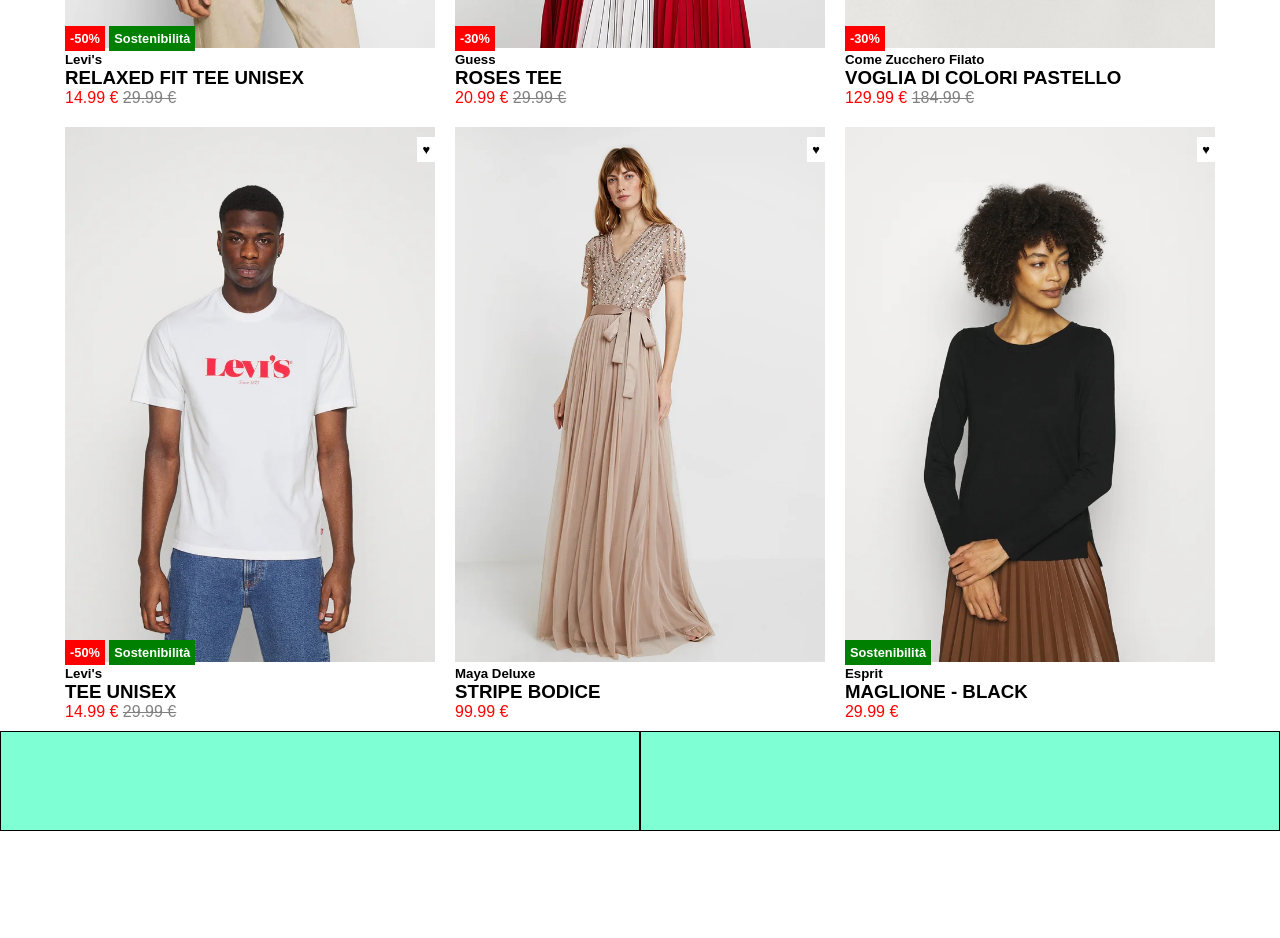
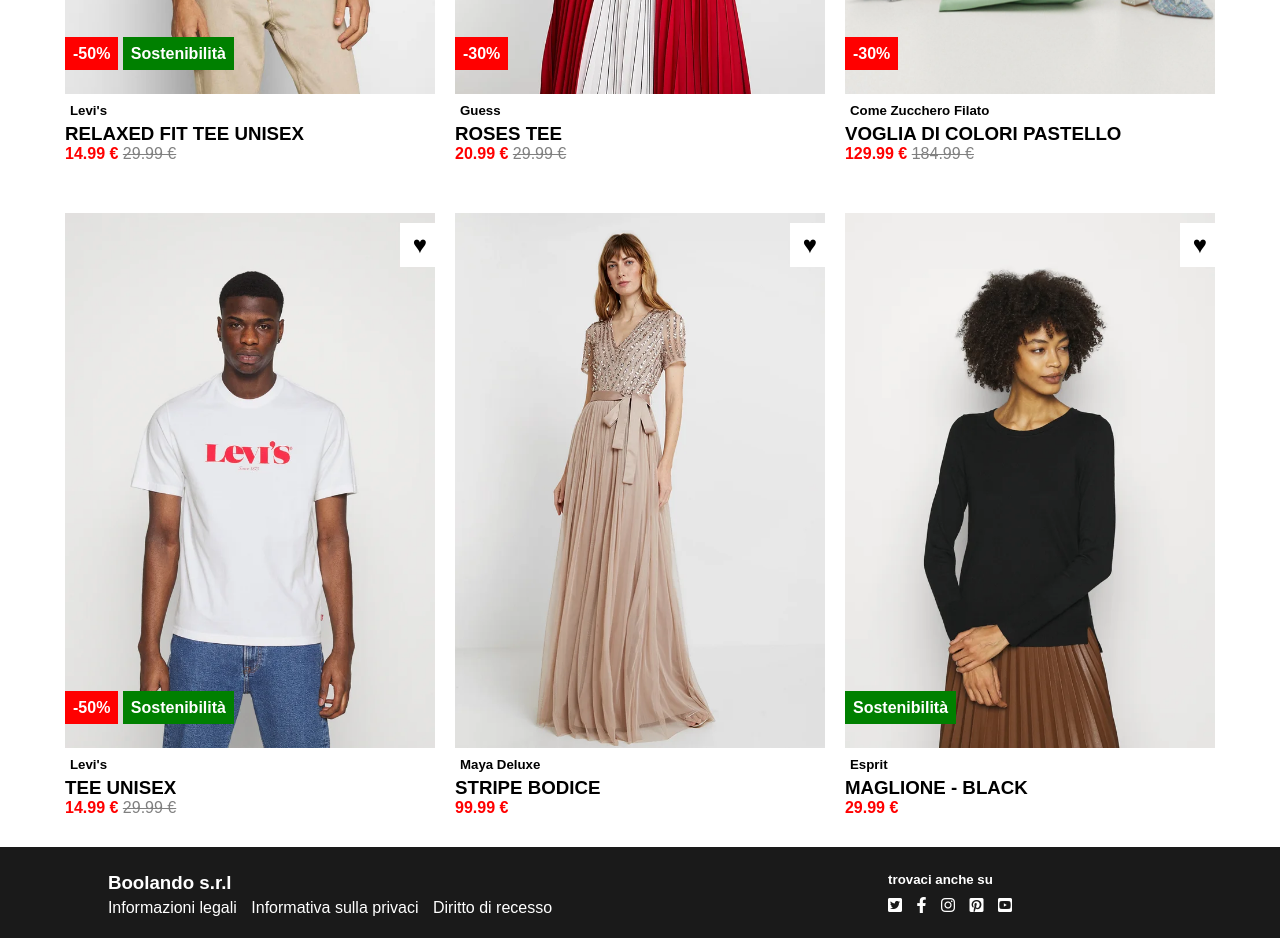
Before and after one commit to AntonelloStefania/html-css-boolando, a plain HTML site: page index.html in a window 1280 px wide. Shown: the part 560-1498 px from the top of the page. Before the commit the page ends 1391 px from the top, so only its background shows below. Drawn offline with Linux system fonts and the light colour scheme.

Commit message:
[add] stile e contenuto footer/ESERCIZIO COMPLETO

```diff
--- a/css/style.css
+++ b/css/style.css
@@ -14,24 +14,20 @@
 }
 
 /* HEADER LAYOUT */
-.h-container{
-    /* height: 100px; */
-    /* background-color: orange; */
-}
 
 .h-row{
     width:100%;
-    /* height: 100%; */
-    background-color: rgb(255, 166, 0);
+    background-color: #FF6900;
     display: flex;
     padding: 10px 0;
+    position:fixed;
+    top:0;
+    left:0;
+    z-index: 1;
 }
 
 .h-col-33{
     width:calc(100% / 3);
-    /* height: 100%; */
-    /* background-color: green;
-    border:1px solid black; */
     display: flex;
     justify-content: space-around;
     align-items: center;
@@ -48,28 +44,26 @@
 
 .h-logo img{
     width:150px;
-    height: 40px;
+    height: 35px;
 }
 
 .h-icons i{
     padding: 0 5px;
 }
+
 /* FINE STILE HEADER */
 /* MAIN LAYOUT */
 
 .main-row{
     width: 100%;
-    /* height: 700px; */
-    /* background-color: yellow; */
+    margin-top:100px;
     display: flex;
     flex-wrap: wrap;
 }
 
 .main-col-33{
     width: calc(100% / 3 - 20px);
-    /* height:300px; */
-    margin:10px;
-    /* background-color: blueviolet; */
+    margin:20px 10px 30px 10px;
     position: relative;
 }
 
@@ -79,16 +73,14 @@
     width: 100%;
 }
 
-
 .labels{
     color: white;
     position: absolute;
-    bottom:60px;
+    bottom:100px;
 }
 
 .square{
-    padding:5px;
-    font-size: 0.8em;
+    padding:8px;
     font-weight: 600;
 }
 
@@ -96,8 +88,15 @@
     position: absolute;
     top: 10px;
     right:0;
+    font-size: 1.5em;
+    padding-left:13px;
     background-color: #fff;
 }
+
+.white:hover{
+    color: red;
+}
+
 .red{
     background-color: red;
 }
@@ -108,13 +107,13 @@
 
 .new-price{
     color:red;
+    font-weight: bold;
 }
 
 .old-price{
     text-decoration: line-through;
     color:grey;
 }
-
 
 .img:hover .hover-img{
     display: inline;
@@ -130,15 +129,34 @@
 /* FOOTER LAYOUT */
 .footer-row{
     width: 100%;
-    height: 100px;
-    background-color: blue;
+    padding: 20px;
+    background-color: #1A1A1A;
     display: flex;
 }
 
 .footer-col-50{
     width: 50%;
     height: 100%;
-    background-color: aquamarine;
-    border: 1px solid black;
+    display: flex;
+    justify-content: space-around;
+    align-items: center;
 }
 /* FINE FOOTER LAYOUT */
+/* STILE FOOTER */
+.footer-content{
+    color: white;
+}
+
+.footer-content h3, h5{
+    padding:5px;
+}
+
+.utility-link{
+    text-decoration: none;
+    color: white;
+    padding: 5px;
+}
+
+.fa-brands{
+    padding: 5px;
+}
--- a/index.html
+++ b/index.html
@@ -188,8 +188,24 @@
         <!-- footer con marchio ed info a sx e icone social dx -->
         <footer class="footer-container">
             <div class="footer-row">
-                <div class="footer-col-50"></div>
-                <div class="footer-col-50"></div>
+                <div class="footer-col-50">
+                    <div class="footer-content">
+                        <h3>Boolando s.r.l</h3>
+                        <a href="info-legali" class="utility-link">Informazioni legali</a>
+                        <a href="Info-privacy" class="utility-link">Informativa sulla privaci</a>
+                        <a href="recesso" class="utility-link">Diritto di recesso</a>
+                    </div>
+                </div>
+                <div class="footer-col-50">
+                    <div class="footer-content">
+                        <h5>trovaci anche su</h5>
+                        <i class="fa-brands fa-square-twitter" style="color: #ffffff;"></i>
+                        <i class="fa-brands fa-facebook-f" style="color: #ffffff;"></i>
+                        <i class="fa-brands fa-instagram" style="color: #ffffff;"></i>
+                        <i class="fa-brands fa-square-pinterest" style="color: #ffffff;"></i>
+                        <i class="fa-brands fa-square-youtube" style="color: #ffffff;"></i>
+                    </div>
+                </div>
             </div>
 
         </footer>
```
